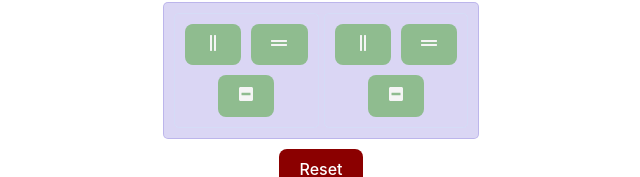
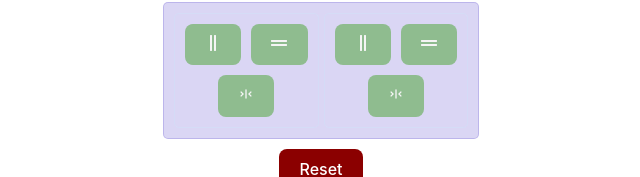
Before and after one commit to sajjathossain/react-recursive-grid, a React (Vite) app: page / in a window 1280 px wide. Both pictures are taken after a click on the button 606 px from the left and 348 px from the top of the page. Shown: the part 304-481 px from the top of the page, without its empty margins (319-959 px from the left). Built offline with nearby package versions, Linux system fonts and the light colour scheme.

Commit message:
chore(actions-buttons): change minus icon to vsc merge

```diff
--- a/src/components/action-buttons.tsx
+++ b/src/components/action-buttons.tsx
@@ -1,11 +1,18 @@
+import { CgBlock, CgMergeHorizontal, CgMergeVertical } from 'react-icons/cg';
 import { TActionButtonProps } from '../lib';
 import { CustomButton } from './custom-button';
-import { FaMinusSquare } from 'react-icons/fa';
 import { FaGripLinesVertical } from 'react-icons/fa';
 import { FaGripLines } from 'react-icons/fa';
+import { useMemo } from 'react';
 
 export const ActionButtons = (props: TActionButtonProps) => {
   const { addChildren, removeChildren, parentItem, item } = props;
+
+  const icon = useMemo(() => {
+    if (!parentItem || !parentItem.children) return <CgBlock />;
+    return parentItem.isVertical ? <CgMergeVertical /> : <CgMergeHorizontal />;
+  }, [parentItem]);
+
   return (
     <div
       style={{
@@ -41,7 +48,7 @@ export const ActionButtons = (props: TActionButtonProps) => {
         }}
         label="delete"
         disabled={!parentItem?.children}
-        icon={<FaMinusSquare />}
+        icon={icon}
       />
     </div>
   );
```
